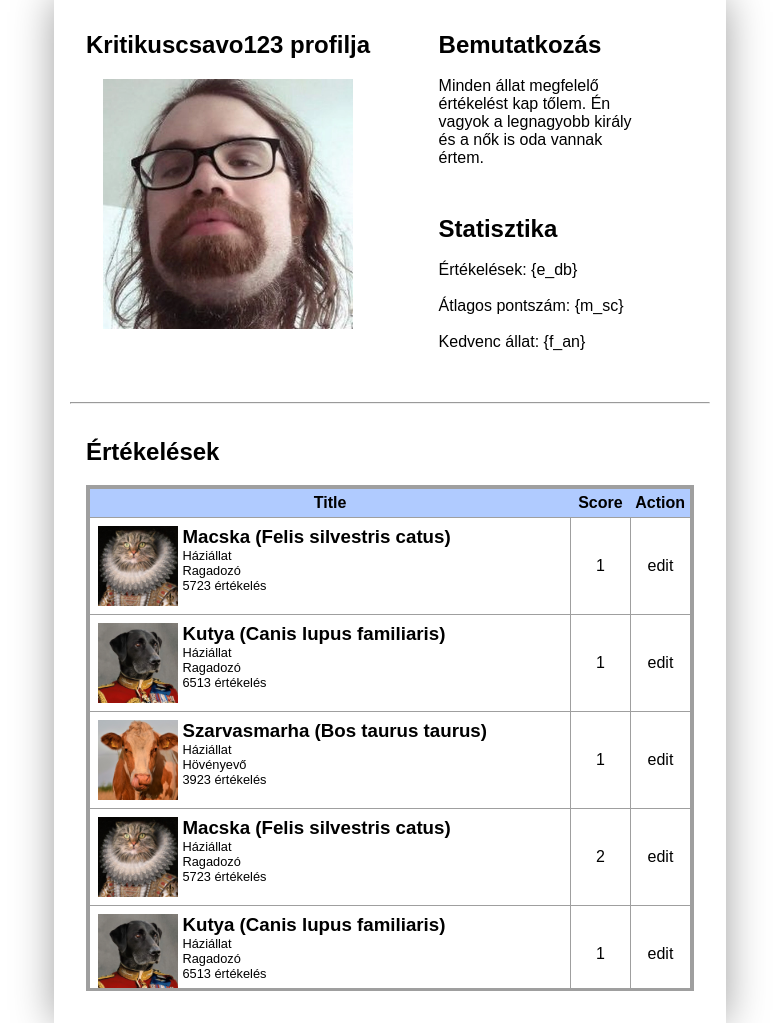
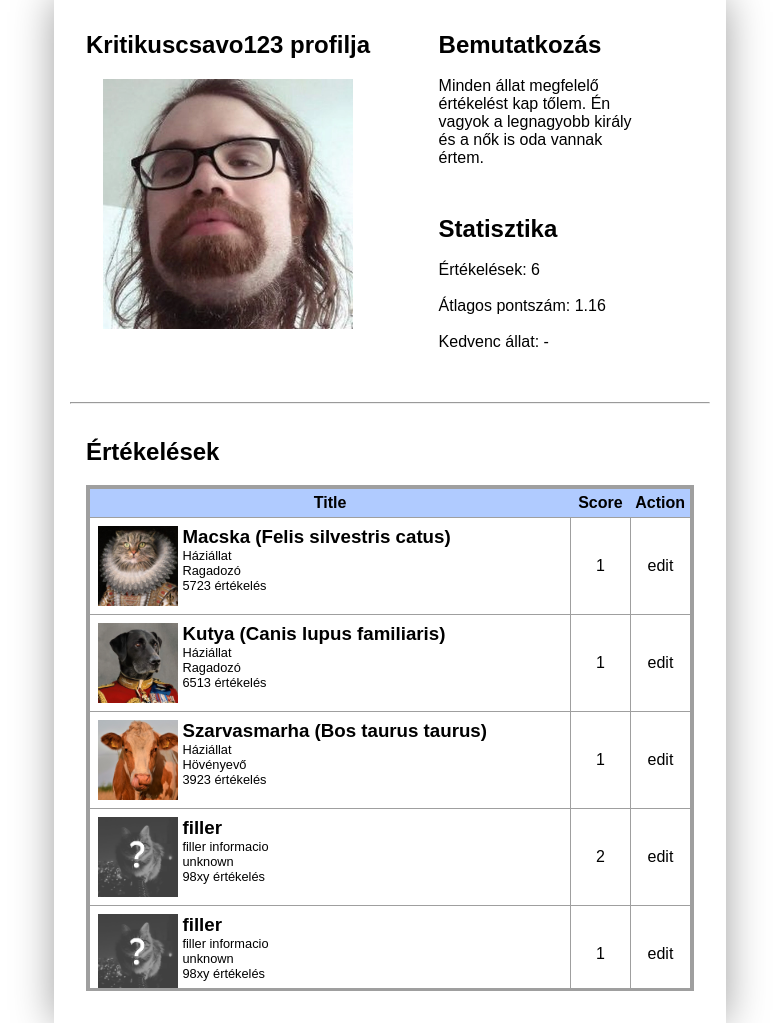
Before and after one commit to Gaboar/MyAnimalList, a PHP site: page /profile.html in a window 1280 px wide. Shown: the part 361-1384 px from the top of the page, without its empty margins (250-1029 px from the left). Run offline with PHP 8.4, Linux system fonts and the light colour scheme.

Commit message:
faszunk kivan
kurva

Co-Authored-By: Gaboar <86216189+Gaboar@users.noreply.github.com>

```diff
--- a/animal.html
+++ b/animal.html
@@ -23,7 +23,7 @@
 	</nav>
 	<main>
 		<section id="info">
-			<div class="center">
+			<div id="profp" class="center">
 				<h2>Macska</h2>
 				<img src="img/macska/1.png" alt="állatkép" width="250" height="250">
 			</div>
@@ -41,7 +41,7 @@
 					ragadozók rendjén belül a macskafélék (Felidae) családjának Felis neméhez és vadmacska (Felis
 					silvestris) fajához tartozik. A vadmacska alfaja. Ügyes ragadozó, több mint 1000 faj tekinthető a
 					zsákmányának. Emellett meglehetősen intelligens, beidomítható egyszerű parancsok végrehajtására vagy
-					szerkezetek működtetésére – illetve képes önállóan is kisebb feladatok betanulására.</p>
+					szerkezetek működtetésére - illetve képes önállóan is kisebb feladatok betanulására.</p>
 				<p>
 					Körülbelül 10 000 évvel ezelőtt kezdett az ember társaságában élni, háziasításának első ábrázolása
 					mintegy 4000 éve Egyiptomban történt.
--- a/main.html
+++ b/main.html
@@ -37,7 +37,7 @@
 				<tr>
 					<td class="rank">1</td>
 					<td class="info">
-						<a href="animal.html"><img src="img/macska/1.png" alt="macska" width="80" height="80"></a>
+						<a href="animal.html"><img src="img/macska/1.png" alt="macska"></a>
 						<div>
 							<h3><a href="animal.html">Macska (Felis silvestris catus)</a></h3>
 							<div>
--- a/profile.html
+++ b/profile.html
@@ -21,7 +21,7 @@
 	</nav>
 	<main>
 		<section id="info">
-			<div class="center">
+			<div id="profp" class="center">
 				<h2>Kritikuscsavo123 profilja</h2>
 				<img src="img/users/kritikuscsavo123.png" alt="profilkép" width="250" height="250">
 			</div>
@@ -31,11 +31,11 @@
 				<p>Minden állat megfelelő értékelést kap tőlem. Én vagyok a legnagyobb király és a nők is oda vannak értem.</p>
 				<h2 style="margin-top: 2em;">Statisztika</h2>
 				<br>
-				<p>Értékelések: {e_db}</p>
+				<p>Értékelések: 6</p>
 				<br>
-				<p>Átlagos pontszám: {m_sc}</p>
+				<p>Átlagos pontszám: 1.16</p>
 				<br>
-				<p>Kedvenc állat: {f_an}</p>
+				<p>Kedvenc állat: -</p>
 			</div>
 		</section>
 		<hr>
@@ -50,7 +50,7 @@
 					</tr>
 					<tr>
 						<td class="info">
-							<a href="animal.html"><img src="img/macska/1.png" alt="macska" width="80" height="80"></a>
+							<a href="animal.html"><img src="img/macska/1.png" alt="macska"></a>
 							<div>
 								<h3><a href="animal.html">Macska (Felis silvestris catus)</a></h3>
 								<div>
@@ -67,7 +67,7 @@
 					</tr>
 					<tr>
 						<td class="info">
-							<a href="animal.html"><img src="img/kutya/1.png" alt="kutya" width="80" height="80"></a>
+							<a href="animal.html"><img src="img/kutya/1.png" alt="kutya"></a>
 							<div>
 								<h3><a href="animal.html">Kutya (Canis lupus familiaris)</a></h3>
 								<div>
@@ -84,7 +84,7 @@
 					</tr>
 					<tr>
 						<td class="info">
-							<a href="animal.html"><img src="img/szarvasmarha/1.png" alt="szarvasmarha" width="80" height="80"></a>
+							<a href="animal.html"><img src="img/szarvasmarha/1.png" alt="szarvasmarha"></a>
 							<div>
 								<h3><a href="animal.html">Szarvasmarha (Bos taurus taurus)</a></h3>
 								<div>
@@ -101,15 +101,15 @@
 					</tr>
 					<tr>
 						<td class="info">
-							<a href="animal.html"><img src="img/macska/1.png" alt="macska" width="80" height="80"></a>
+							<a href="animal.html"><img src="img/filler.png" alt="macska"></a>
 							<div>
-								<h3><a href="animal.html">Macska (Felis silvestris catus)</a></h3>
+								<h3><a href="animal.html">filler</a></h3>
 								<div>
-									Háziállat
+									filler informacio
 									<br>
-									Ragadozó
+									unknown
 									<br>
-									5723 értékelés
+									98xy értékelés
 								</div>
 							</div>
 						</td>
@@ -118,15 +118,15 @@
 					</tr>
 					<tr>
 						<td class="info">
-							<a href="animal.html"><img src="img/kutya/1.png" alt="kutya" width="80" height="80"></a>
+							<a href="animal.html"><img src="img/filler.png" alt="macska"></a>
 							<div>
-								<h3><a href="animal.html">Kutya (Canis lupus familiaris)</a></h3>
+								<h3><a href="animal.html">filler</a></h3>
 								<div>
-									Háziállat
+									filler informacio
 									<br>
-									Ragadozó
+									unknown
 									<br>
-									6513 értékelés
+									98xy értékelés
 								</div>
 							</div>
 						</td>
@@ -135,15 +135,15 @@
 					</tr>
 					<tr>
 						<td class="info">
-							<a href="animal.html"><img src="img/szarvasmarha/1.png" alt="szarvasmarha" width="80" height="80"></a>
+							<a href="animal.html"><img src="img/filler.png" alt="macska"></a>
 							<div>
-								<h3><a href="animal.html">Szarvasmarha (Bos taurus taurus)</a></h3>
+								<h3><a href="animal.html">filler</a></h3>
 								<div>
-									Háziállat
+									filler informacio
 									<br>
-									Hövényevő
+									unknown
 									<br>
-									3923 értékelés
+									98xy értékelés
 								</div>
 							</div>
 						</td>
```
Also changed, not shown: login.html (+6 -6 lines), style.css (+51 -3 lines), toplist.html (+62 -5 lines), users.html (+13 -1 lines), img/filler.png (added), img/users/babi.png (added), img/users/begula.png (added), img/users/yato.png (added).
